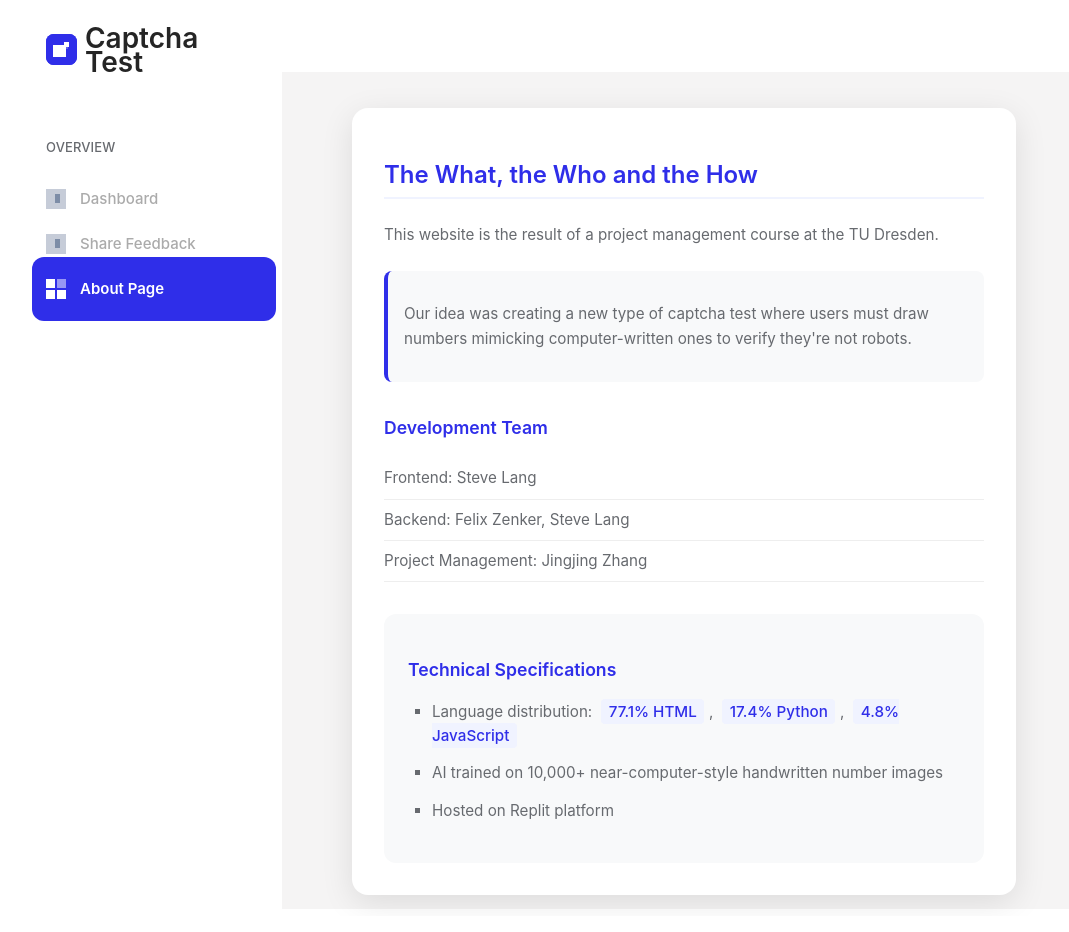
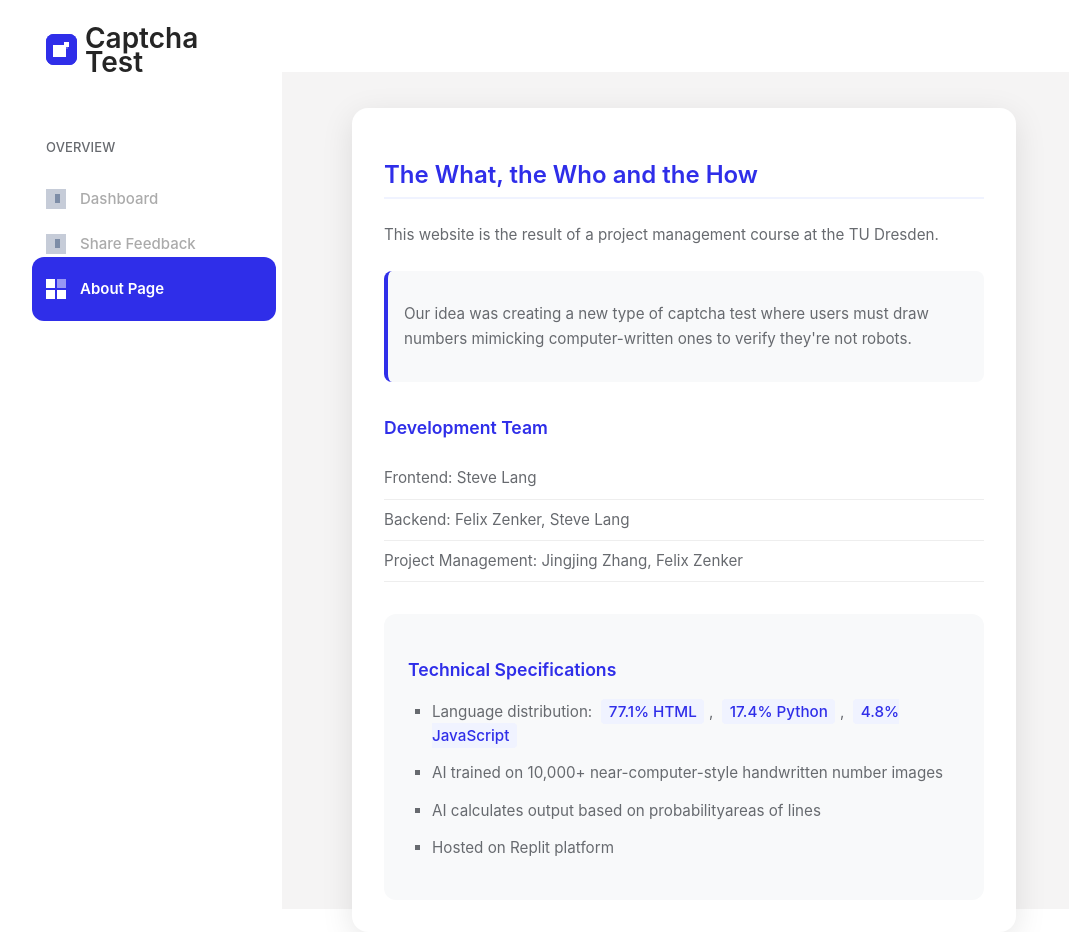
Before and after one commit to FelixZe/Captcha-Test-Project, a Flask app: page /about-page in a window 1280 px wide; the page is wider, and only the part inside the window is pictured. Shown: that part, without its empty margins (6-1075 px from the left). Before the commit the page ends 909 px from the top of that part, so only its background shows below. Run offline with Flask 3, Linux system fonts and the light colour scheme; parts of the project's set-up code (start-up, migrations or seed data) failed here and were passed over.

Commit message:
changed text

```diff
--- a/templates/aboutpage.html
+++ b/templates/aboutpage.html
@@ -241,7 +241,7 @@
                             <ul class="team-list">
                                 <li>Frontend: Steve Lang</li>
                                 <li>Backend: Felix Zenker, Steve Lang</li>
-                                <li>Project Management: Jingjing Zhang</li>
+                                <li>Project Management: Jingjing Zhang, Felix Zenker</li>
                             </ul>
                         </div>
                         <div class="tech-details">
@@ -253,6 +253,7 @@
                                     <span class="percentage">4.8% JavaScript</span>
                                 </li>
                                 <li>AI trained on 10,000+ near-computer-style handwritten number images</li>
+                                <li>AI calculates output based on probabilityareas of lines
                                 <li>Hosted on Replit platform</li>
                             </ul>
                         </div>
```
